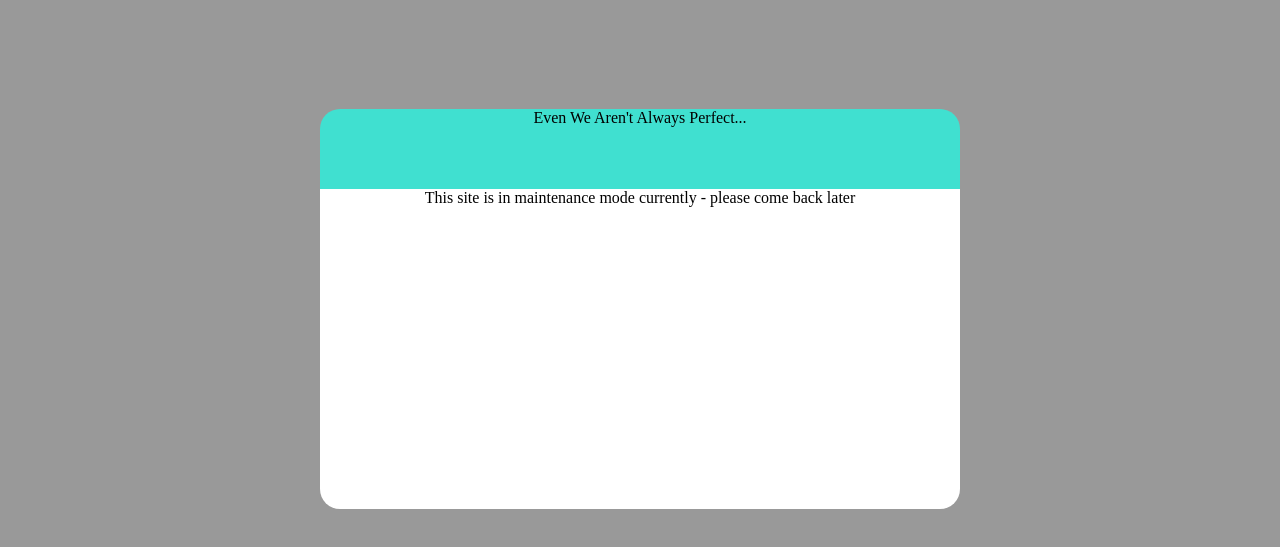
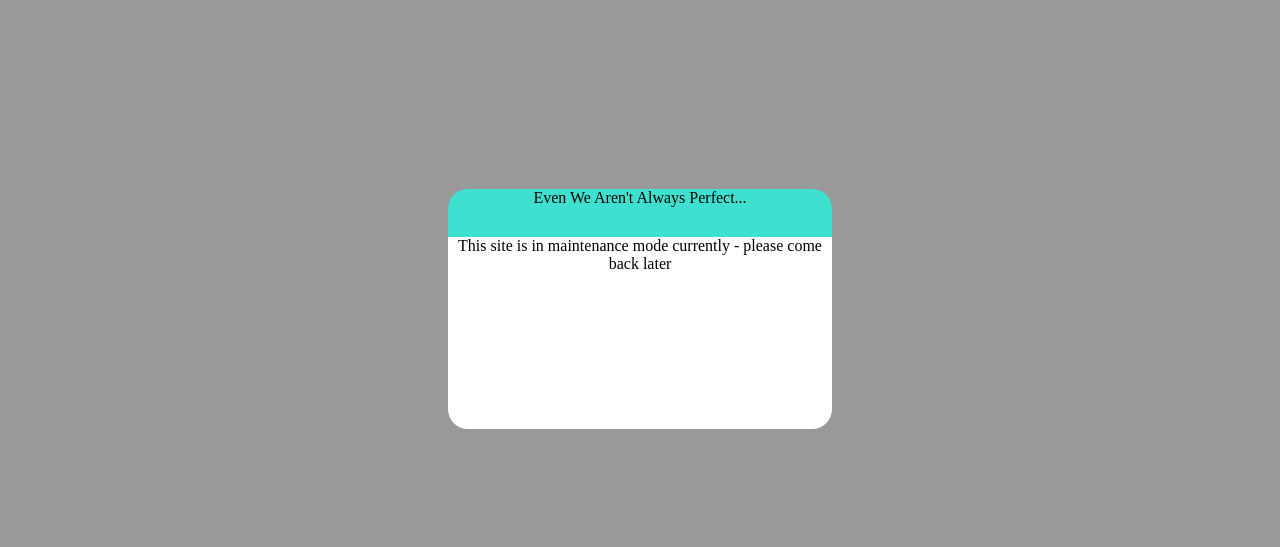
Before and after one commit to CraftedPixelGaming/pedant.cf, a plain HTML site: page index.html in a window 1280 px wide. Shown: the part 91-638 px from the top of the page. Drawn offline with Linux system fonts and the light colour scheme.

Commit message:
Update index.css

```diff
--- a/index.css
+++ b/index.css
@@ -31,8 +31,8 @@
   display: block;
   position: fixed;
   z-index: 2;
-  width: 50%;
-  height: 50%;
+  width: 30%;
+  height: 30%;
 }
 .infoTitle {
   position: relative;
```
